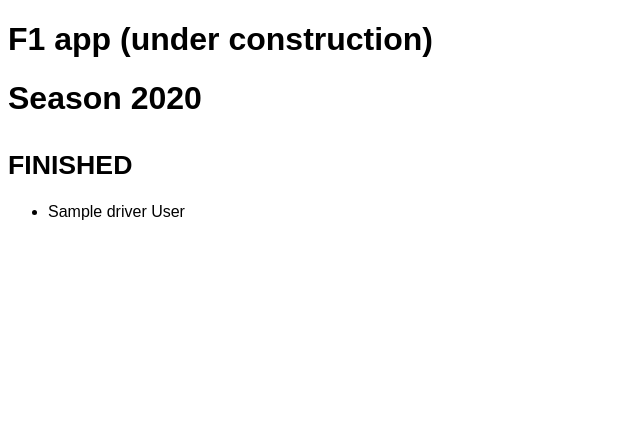
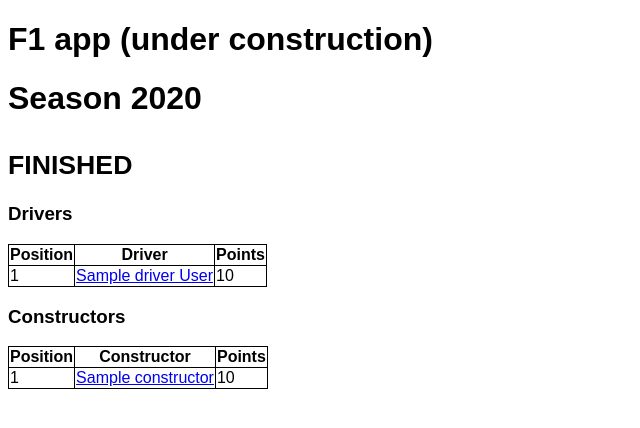
Before and after one commit to p2vvel/f1_django, a Django app: page /season/2020 in a window 1280 px wide. Shown: the top 428 px of the page, without its empty margins (0-640 px from the left). Run offline with Django 3.2, Linux system fonts and the light colour scheme; tables that the repository leaves empty hold one stand-in row (values such as "Sample post").

Commit message:
Drivers and constructors list

```diff
--- a/history/models.py
+++ b/history/models.py
@@ -242,16 +242,16 @@ class Seasons(models.Model):
 
     def count_total_races(year):
         """Returns number of races in chosen season"""
-        return Races.objects\
-            .filter(year=year)\
+        return Races.objects \
+            .filter(year=year) \
             .count()
 
     def count_races(year):
         """Returns number of races in chosen season organised till now(now = until db update that will add race results info xd)"""
-        return Races.objects\
-                .filter(year=year, driverstandings__isnull=False)\
-                .distinct()\
-                .count()
+        return Races.objects \
+            .filter(year=year, driverstandings__isnull=False) \
+            .distinct() \
+            .count()
 
     def season_finished(year):
         """Gives info if season was finished (all planned races were already organized)"""
@@ -271,17 +271,15 @@ class Seasons(models.Model):
 
     def get_latest_race(year):
         '''returns last (or the most recent race i have standings data for) of chosen season'''
-
-        #last race i have data for is
         try:
-            last_race_standingsdata = Driverstandings.objects\
-                .filter(race__year=year, race__isnull=False)\
-                .order_by("-race__round")\
+            last_race_standingsdata = Driverstandings.objects \
+                .filter(race__year=year, race__isnull=False, race__date__lte=datetime.now()) \
+                .order_by("-race__round") \
                 .values_list("race", flat=True)
 
             return Races.objects.get(pk=last_race_standingsdata[0])
         except Exception as e:
-            return None  #if there were no races exception is raised
+            return None  # if there were no races exception is raised
 
 
 class Status(models.Model):
--- a/history/templates/seasons.html
+++ b/history/templates/seasons.html
@@ -15,14 +15,60 @@
 
 
 {% if drivers %}
-    <ul>
+    <h3>Drivers</h3>
+    <table>
+        <tr>
+            <th>Position</th>
+            <th>Driver</th>
+            <th>Points</th>
+        </tr>
         {% for k in drivers %}
-        <li>
-            {{k}}
-        </li>
+        <tr>
+            <td>
+                {{k.position}}
+            </td>
+            <td>
+                <a href={%url "history:driver_details" nick=k.driver.nickname %}>
+                    {{k.driver}}
+                </a>
+            </td>
+            <td>
+                {{k.points|floatformat}}
+            </td>
+        </tr>
         {% endfor %}
-    </ul>
+    </table>
 {% endif %}
 
 
+
+{% if constructors %}
+    <h3>Constructors</h3>
+    <table>
+        <tr>
+            <th>Position</th>
+            <th>Constructor</th>
+            <th>Points</th>
+        </tr>
+        {% for k in constructors %}
+        <tr>
+            <td>
+                {{k.position}}
+            </td>
+            <td>
+                <a href={%url "history:constructor_details" nick=k.constructor.nickname %}>
+                    {{k.constructor}}
+                </a>
+            </td>
+            <td>
+                {{k.points|floatformat}}
+            </td>
+        </tr>
+        {% endfor %}
+    </table>
+{% endif %}
+
+
+
+
 {% endblock content %}
--- a/history/views.py
+++ b/history/views.py
@@ -7,7 +7,7 @@ from django.urls.base import reverse
 # Create your views here.
 from django.views import generic
 from django.views.generic.detail import DetailView
-from .models import Circuits, Constructors, Drivers, Qualifying, Races, Results, Seasons
+from .models import Circuits, Constructors, Constructorstandings, Drivers, Driverstandings, Qualifying, Races, Results, Seasons
 
 from .utils import group_elements
 
@@ -165,16 +165,27 @@ class SeasonView(DetailView):
         context = super().get_context_data(**kwargs)
         my_season = context["season"]
 
+        last_race = Seasons.get_latest_race(year=my_season.year)
         #drivers data
-        try:
-            temp = Results.objects\
-                .filter(race__year=my_season.year)\
-                .values("driver").distinct()
+        if last_race:
+            try:
+                temp = Driverstandings.objects\
+                        .filter(race=last_race)\
+                        .order_by("position")
+                context["drivers"] = temp
+            except Exception as e:
+                context["drivers"] = []
 
-            temp = [Drivers.objects.get(pk=k["driver"]) for k in temp]
-            context["drivers"] = temp
-        except Exception as e:
+            try:
+                temp = Constructorstandings.objects\
+                    .filter(race=last_race)\
+                    .order_by("position")
+                context["constructors"] = temp
+            except Exception as e:
+                context["constructors"] = []
+        else:
             context["drivers"] = []
+            context["constructors"] = []
 
         try:
             context["finished"] = Seasons.season_finished(my_season.year)
@@ -185,6 +196,4 @@ class SeasonView(DetailView):
             context["total_races"] = None
             context["organized_races"] = None
 
-
-
         return context
```
Also changed, not shown: history/tests/test_seasons.py (+4 -29 lines).
